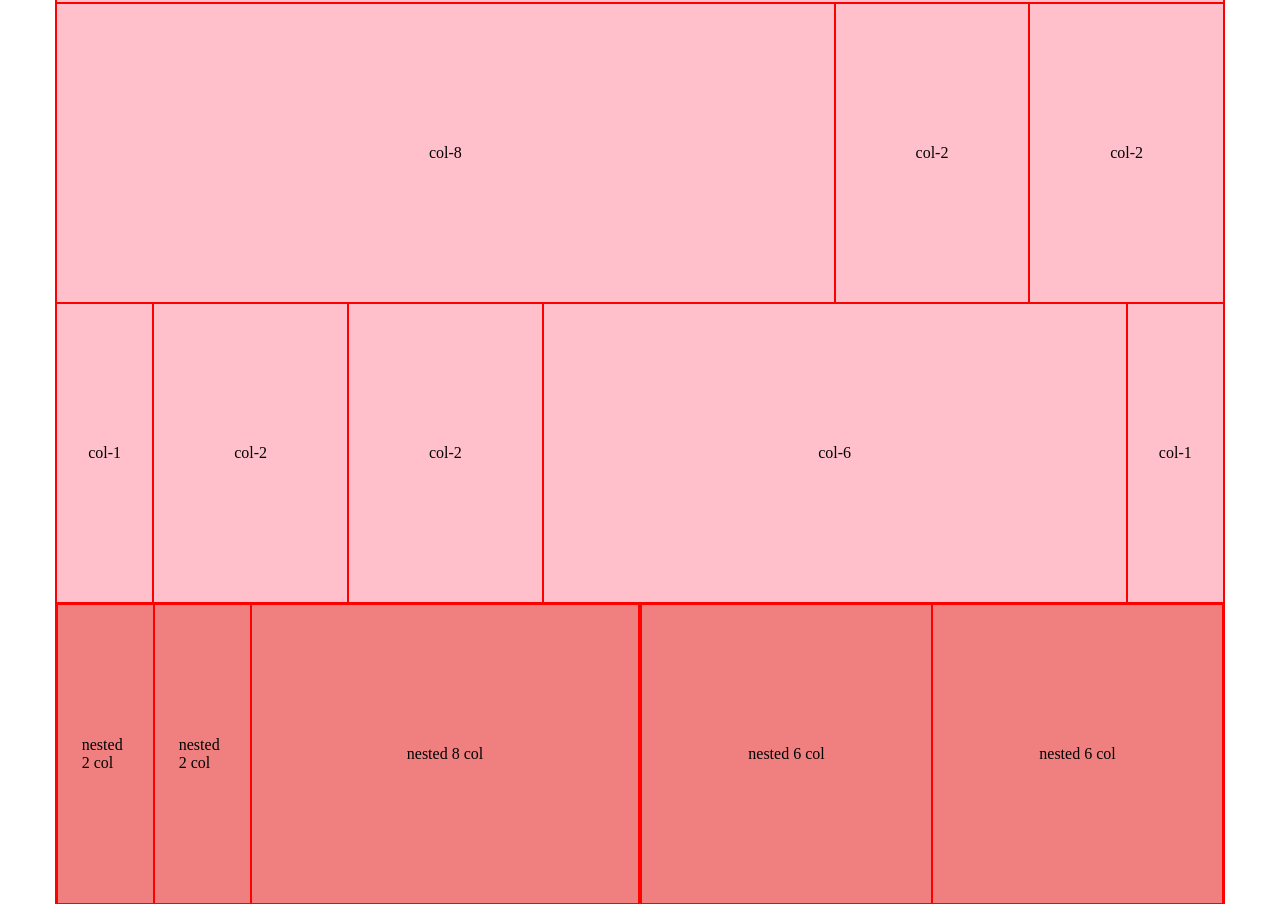
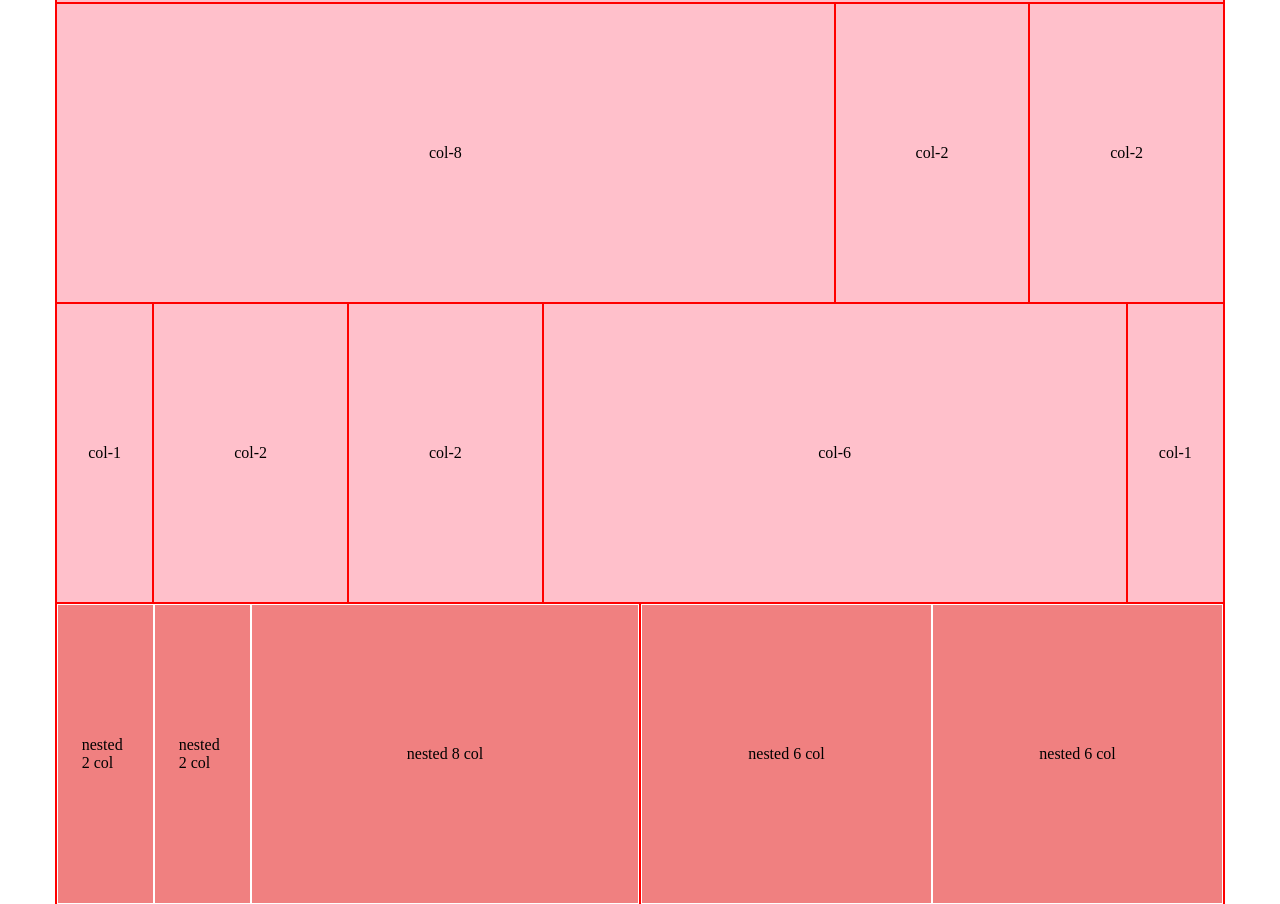
Before and after one commit to valeriodeprosperi/html-css-12bool, a plain HTML site: page index.html in a window 1280 px wide. Shown: the part 598-1502 px from the top of the page. Drawn offline with Linux system fonts and the light colour scheme.

Commit message:
modifiche

```diff
--- a/12-boole.css
+++ b/12-boole.css
@@ -1,4 +1,8 @@
-
+*{
+  box-sizing: border-box;
+  margin: 0;
+  padding:0;
+}
 [class*="col-"]{
   float: left;
 
--- a/style.css
+++ b/style.css
@@ -1,8 +1,4 @@
-*{
-  box-sizing: border-box;
-  margin: 0;
-  padding:0;
-}
+
 
 
 .container , [class*="col-"]{
@@ -16,6 +12,8 @@
 
 [class*="col-"] .nested{
   background-color: lightcoral;
+  padding: 10px 10px;
+  border: 1px solid white;
 }
 p{
   position: absolute;
```
